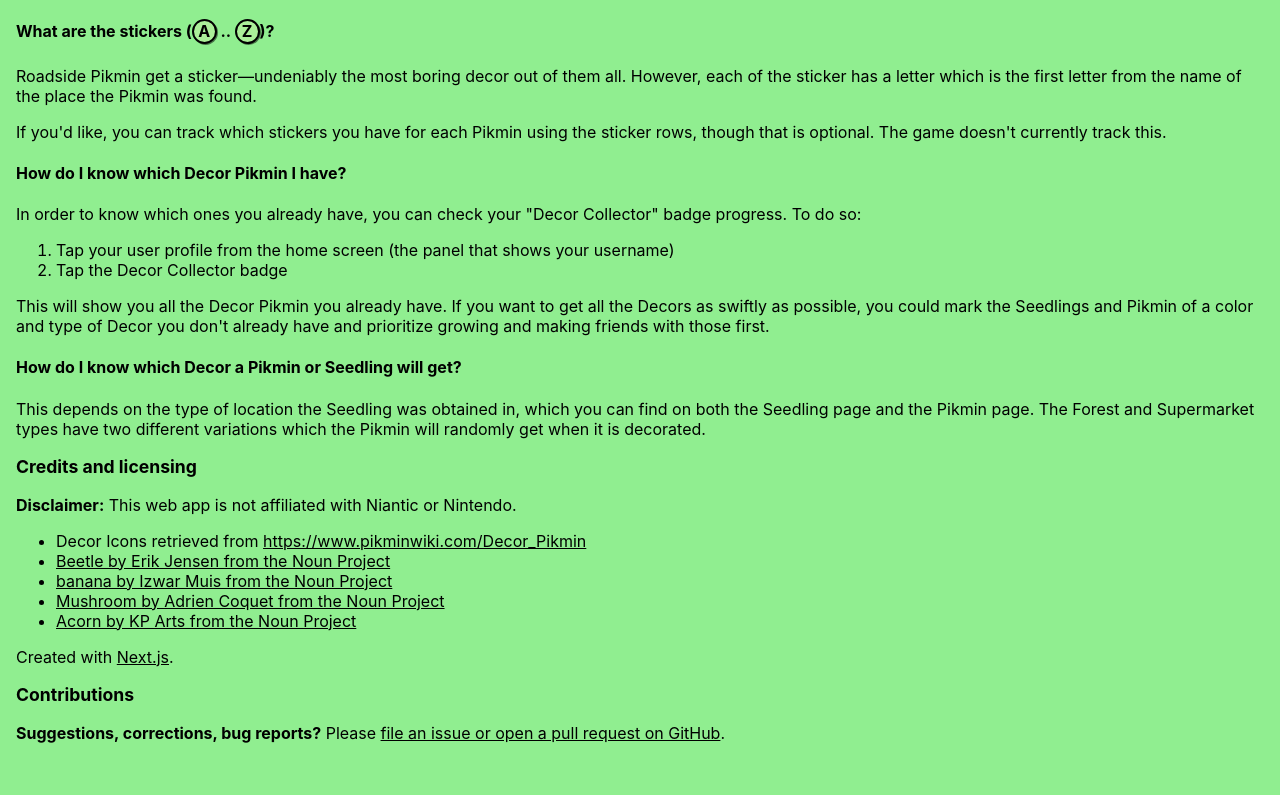
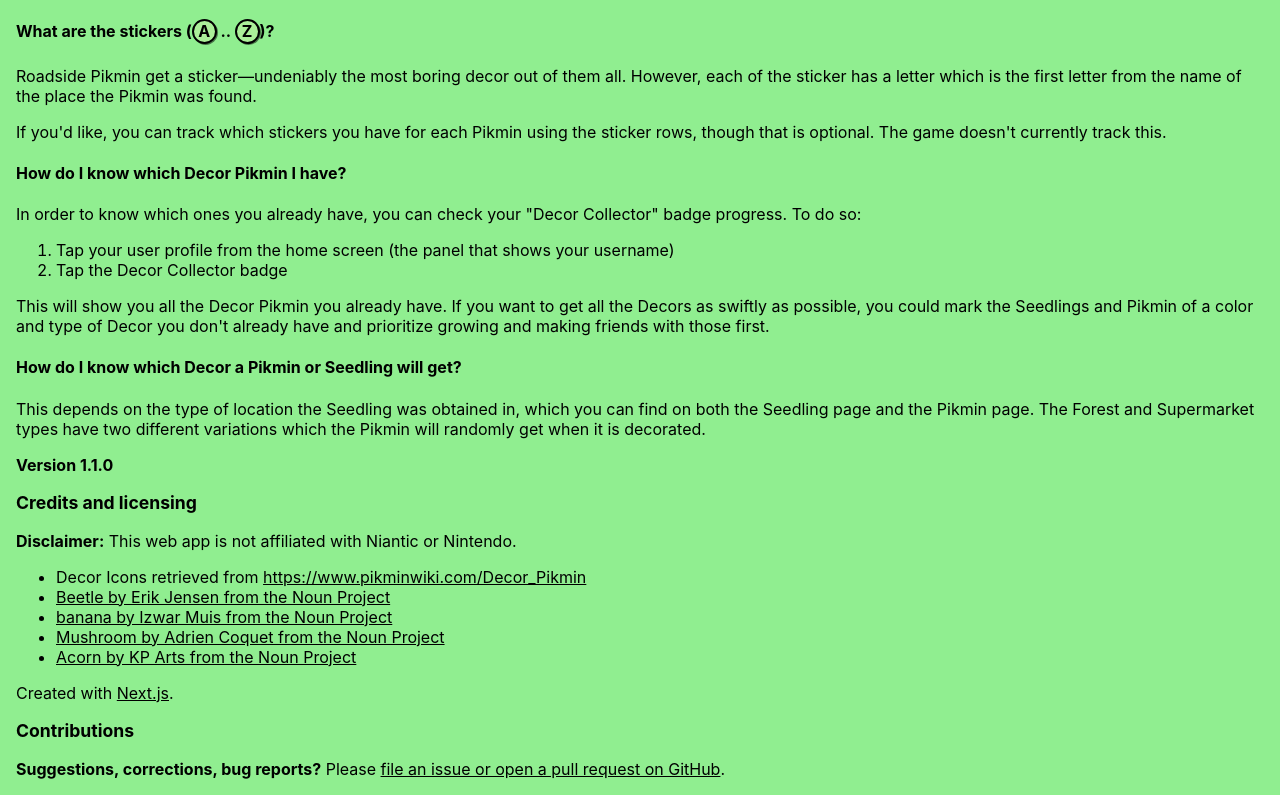
Before and after one commit to Notuom/pikmin-bloom-checklist, a Next.js app: page / in a window 1280 px wide. Shown: the part 2518-3313 px from the top of the page. Before the commit the page ends 3277 px from the top, so only its background shows below. Built offline with nearby package versions, Linux system fonts and the light colour scheme.

Commit message:
feat: introduce changelog
fix: class -> className

refactor: remove unused storage.js file

```diff
--- a/components/About.js
+++ b/components/About.js
@@ -107,6 +107,9 @@
       </p>
     </section>
     <footer>
+      <p>
+        <strong>Version 1.1.0</strong>
+      </p>
       <h3>Credits and licensing</h3>
       <p>
         <strong>Disclaimer:</strong> This web app is not affiliated with Niantic
--- a/components/Toolbar.js
+++ b/components/Toolbar.js
@@ -35,7 +35,7 @@
 
   return (
     <>
-      <div class={styles.toolbar}>
+      <div className={styles.toolbar}>
         <button className={styles.button} type="button" onClick={confirmClear}>
           Clear
         </button>
--- a/package.json
+++ b/package.json
@@ -1,5 +1,6 @@
 {
   "name": "pikmin-bloom-checklist",
+  "version": "1.1.0",
   "description": "A checklist to help you keep track of which type of Decor Pikmin you have collected in the Pikmin Bloom game.",
   "private": true,
   "scripts": {
@@ -10,7 +11,7 @@
     "deploy": "next build && next export && git checkout gh-pages && cd out && cp -r * ../ && git add -A && git commit -m \"chore: deploy to gh-pages\" && cd .. && git checkout main"
   },
   "dependencies": {
-    "next": "12.0.4",
+    "next": "12.0.7",
     "react": "17.0.2",
     "react-dom": "17.0.2"
   },
```
Also changed, not shown: utils/storage.js (deleted), 2 other files (tests, documents, lock files or other folders).
